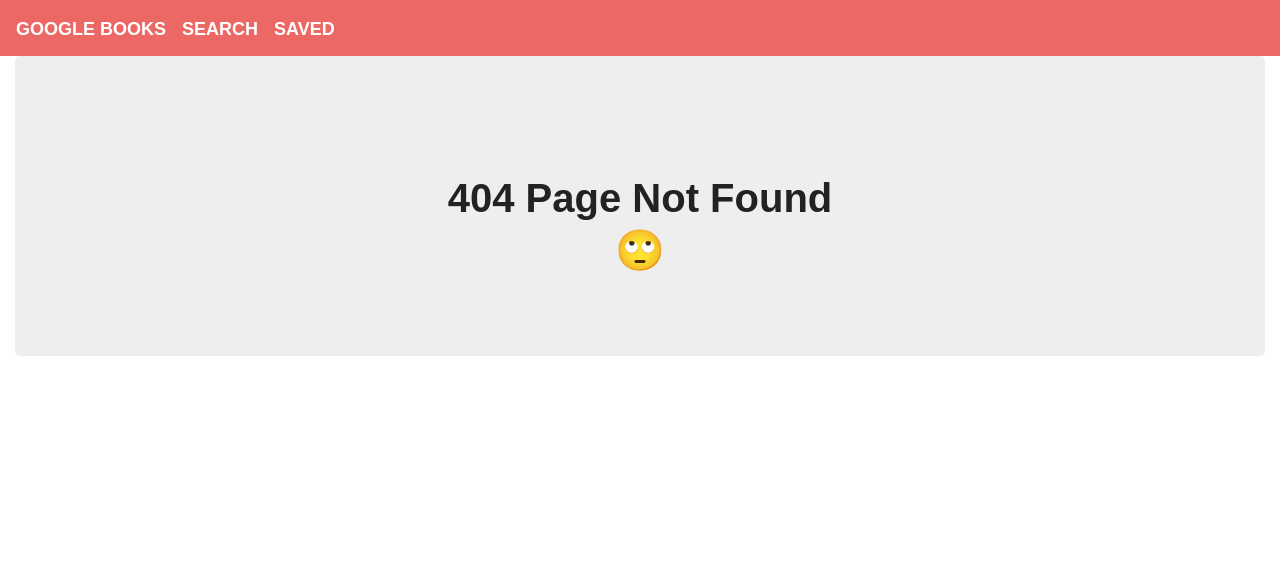
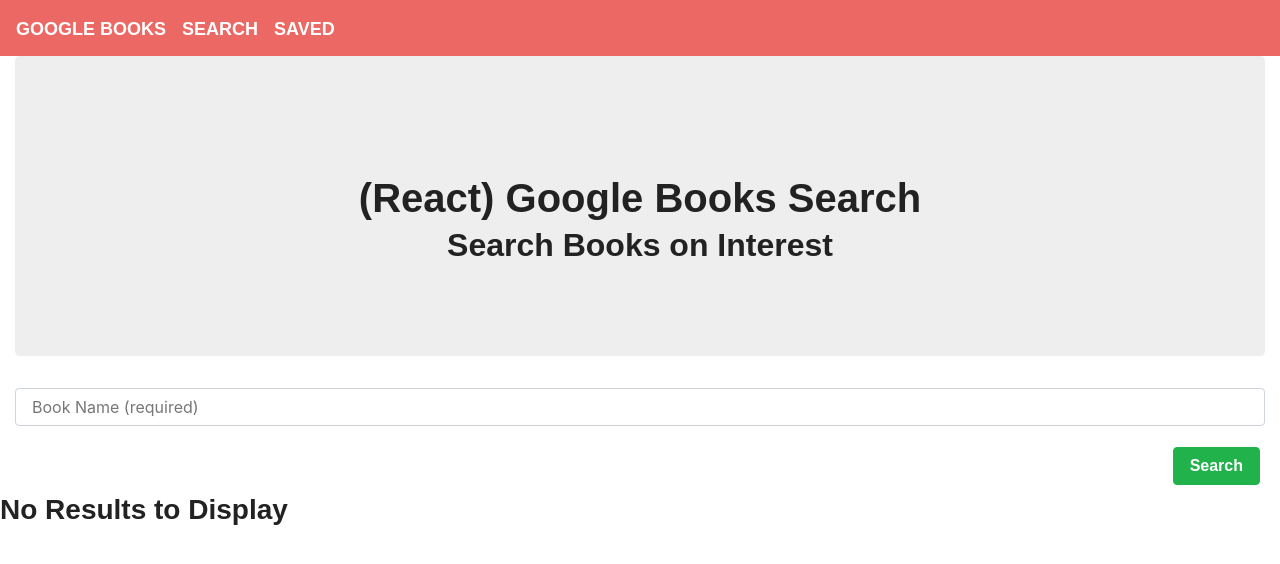
Before and after one commit to shilpipawar/react-googlebook-app, a React (Create React App) app in the folder client/: page /search in a window 1280 px wide. Before the commit this address had no page. Shown: the top 564 px of the page. Built offline with nearby package versions, Linux system fonts and the light colour scheme; a web font is replaced by a local one.

Commit message:
pages added

```diff
--- a/client/src/App.js
+++ b/client/src/App.js
@@ -1,7 +1,8 @@
 import React from "react";
 import { BrowserRouter as Router, Route, Switch } from "react-router-dom";
 import Books from "./pages/Books";
-import Detail from "./pages/Detail";
+import Save from "./pages/Save";
+import Search from "./pages/Search";
 import NoMatch from "./pages/NoMatch";
 import Nav from "./components/Nav";
 
@@ -13,7 +14,8 @@
         <Switch>
           <Route exact path="/" component={Books} />
           <Route exact path="/books" component={Books} />
-          <Route exact path="/books/:id" component={Detail} />
+          <Route exact path="/save" component={Save} />
+          <Route exact path="/search" component={Search} />
           <Route component={NoMatch} />
         </Switch>
       </div>
--- a/client/src/components/List/index.js
+++ b/client/src/components/List/index.js
@@ -1,7 +1,7 @@
 import React from "react";
 import Thumbnail from "../Thumbnail";
 import { Container, Row, Col } from "../Grid";
-import DelBtn from "../DeleteBtn";
+import DeleteBtn from "../DeleteBtn";
 import Button from "../Button"
 import "./style.css";
 
@@ -30,14 +30,18 @@
     <li className="list-group-item">
       <Container>
         <Row>
-          <Col size="xs-8 sm-9">
+          <Col size="xs-8 sm-6">
+
           </Col>
-          <Col size="xs-4 sm-2">
+          <Col size="xs-4 sm-4">
             <Btn>
               Save
               </Btn>
               <Btn>
               View
+              </Btn>
+              <Btn>
+              Delete
               </Btn>
           </Col>
         </Row>
--- a/client/src/components/Nav/index.js
+++ b/client/src/components/Nav/index.js
@@ -6,10 +6,10 @@
       <a className="navbar-brand" href="/">
         Google Books
       </a>
-      <a className="navbar-brand" href="/">
+      <a className="navbar-brand" href="/search">
         Search
       </a>
-      <a className="navbar-brand" href="/">
+      <a className="navbar-brand" href="/save">
         Saved
       </a>
     </nav>
--- a/client/src/components/NewSearch/index.js
+++ b/client/src/components/NewSearch/index.js
@@ -27,11 +27,12 @@
 }
 
 function parseJSON(response) {
-  const obj = response.json();
-  //let jsonStr = JSON.stringify(obj);
-  let arr = Object.keys(obj).map((key) => [key, obj[key]]);
-  console.log(obj);
-  return arr;
+  //
+  return response =>
+      response.data.results.map(book => ({
+        name: '${book.items[0].volumeInfo.title}'
+
+      }))
 }
 
 const NewSearch = { search };
--- a/client/src/pages/Books.js
+++ b/client/src/pages/Books.js
@@ -1,12 +1,10 @@
 import React, { Component } from "react";
-import DeleteBtn from "../components/DeleteBtn";
 import Jumbotron from "../components/Jumbotron";
 import API from "../utils/API";
 import { Col, Row, Container } from "../components/Grid";
 import { List, ListItem } from "../components/List";
 import { Input, TextArea, FormBtn } from "../components/Form";
 import NewSearch from "../components/NewSearch";
-import Button from "../components/Button";
 
 class Books extends Component {
   state = {
@@ -84,8 +82,7 @@
 
       NewSearch.search(value, (books) => {
         this.setState({
-          //books: books
-          books: books.slice(0, 20),
+          books: books
         });
         // for (let i = 0; i < 5; i++) {
         //   const bookImage = books.items[i].volumeInfo.imageLinks.smallThumbnail;
--- a/client/src/pages/Save.js
+++ b/client/src/pages/Save.js
@@ -1,51 +1,75 @@
 import React, { Component } from "react";
-import { Link } from "react-router-dom";
-import { Col, Row, Container } from "../components/Grid";
 import Jumbotron from "../components/Jumbotron";
 import API from "../utils/API";
+import { Col, Row, Container } from "../components/Grid";
+import { List, ListItem } from "../components/List";
 
-class Detail extends Component {
+class Save extends Component {
   state = {
-    book: {}
+    books: [],
+    title: "",
+    author: "",
+    description: "",
+    image: "",
+    link: "",
+    showRemoveIcon: false,
+    searchValue: '',
   };
-  // When this component mounts, grab the book with the _id of this.props.match.params.id
-  // e.g. localhost:3000/books/599dcb67f0f16317844583fc
+
   componentDidMount() {
-    API.getBook(this.props.match.params.id)
-      .then(res => this.setState({ book: res.data }))
+    this.loadBooks();
+  }
+
+  loadBooks = () => {
+    API.getBooks()
+      .then(res =>
+        this.setState({ books: res.data, title: "", author: "", description: "", image: "", link: "" })
+      )
       .catch(err => console.log(err));
-  }
+  };
+
+  deleteBook = id => {
+    API.deleteBook(id)
+      .then(res => this.loadBooks())
+      .catch(err => console.log(err));
+  };
+
+  handleInputChange = event => {
+    const { name, value } = event.target;
+    this.setState({
+      [name]: value
+    });
+  };
 
   render() {
     return (
       <Container fluid>
+        <Jumbotron>
+          <h1>(React) Google Books Search</h1>
+          <h2>Search for Save Books of Interest</h2>
+        </Jumbotron>
         <Row>
-          <Col size="md-12">
-            <Jumbotron>
-              <h1>
-                {this.state.book.title} by {this.state.book.author}
-              </h1>
-            </Jumbotron>
-          </Col>
-        </Row>
-        <Row>
-          <Col size="md-10 md-offset-1">
-            <article>
-              <h1>Synopsis</h1>
-              <p>
-                {this.state.book.synopsis}
-              </p>
-            </article>
-          </Col>
-        </Row>
-        <Row>
-          <Col size="md-2">
-            <Link to="/">← Back to Authors</Link>
-          </Col>
+          {this.state.books.length ? (
+            <List>
+                  {this.state.books.map(book => {
+                    return (
+                      <ListItem
+                        key={book.title}
+                        title={book.title}
+                        href={book.link}
+                        ingredients={book.description}
+                        thumbnail={book.image}
+                      />
+                    );
+                  })}
+            </List>
+          ) : (
+              <h3>No Results to Display</h3>
+            )}
         </Row>
       </Container>
     );
   }
 }
 
-export default Detail;
+export default Save;
--- a/client/src/pages/Search.js
+++ b/client/src/pages/Search.js
@@ -1,51 +1,108 @@
 import React, { Component } from "react";
-import { Link } from "react-router-dom";
-import { Col, Row, Container } from "../components/Grid";
 import Jumbotron from "../components/Jumbotron";
 import API from "../utils/API";
+import { Col, Row, Container } from "../components/Grid";
+import { List, ListItem } from "../components/List";
+import { Input, TextArea, FormBtn } from "../components/Form";
+import NewSearch from "../components/NewSearch";
 
-class Detail extends Component {
+class Search extends Component {
   state = {
-    book: {}
+    books: [],
+    title: "",
+    author: "",
+    description: "",
+    image: "",
+    link: "",
+    showRemoveIcon: false,
+    searchValue: '',
   };
-  // When this component mounts, grab the book with the _id of this.props.match.params.id
-  // e.g. localhost:3000/books/599dcb67f0f16317844583fc
-  componentDidMount() {
-    API.getBook(this.props.match.params.id)
-      .then(res => this.setState({ book: res.data }))
-      .catch(err => console.log(err));
-  }
+
+  handleInputChange = event => {
+    const { name, value } = event.target;
+    this.setState({
+      [name]: value
+    });
+  };
+
+  // Search Book on Goolge API////
+
+  ////////////////////////////////
+  handleBookSearch = e => {
+    e.preventDefault();
+    console.log(e.target.value);
+
+    let value = e.target.value;
+    this.setState({
+      searchValue: value,
+      [e.target.name]: e.target.value,
+    });
+
+    if (value === '') {
+      this.setState({
+        books: [],
+        showRemoveIcon: false,
+      });
+    } else {
+      this.setState({
+        showRemoveIcon: true,
+      });
+
+      NewSearch.search(value, (books) => {
+        this.setState({
+          books: books
+        });
+      });
+    }
+  };
 
   render() {
     return (
       <Container fluid>
+        <Jumbotron>
+          <h1>(React) Google Books Search</h1>
+          <h2>Search Books on Interest</h2>
+        </Jumbotron>
         <Row>
-          <Col size="md-12">
-            <Jumbotron>
-              <h1>
-                {this.state.book.title} by {this.state.book.author}
-              </h1>
-            </Jumbotron>
+          <Col size="md">
+            <form>
+              <Input
+                value={this.state.searchValue}
+                onChange={this.handleInputChange}
+                name="searchValue"
+                placeholder="Book Name (required)"
+              />
+              <FormBtn
+                value={this.state.searchValue}
+                onClick={this.handleBookSearch}
+              >
+                Search
+              </FormBtn>
+            </form>
           </Col>
         </Row>
         <Row>
-          <Col size="md-10 md-offset-1">
-            <article>
-              <h1>Synopsis</h1>
-              <p>
-                {this.state.book.synopsis}
-              </p>
-            </article>
-          </Col>
-        </Row>
-        <Row>
-          <Col size="md-2">
-            <Link to="/">← Back to Authors</Link>
-          </Col>
+          {this.state.books.length ? (
+            <List>
+                  {this.state.books.map(book => {
+                    return (
+                      <ListItem
+                        key={book.title}
+                        title={book.title}
+                        href={book.link}
+                        ingredients={book.description}
+                        thumbnail={book.image}
+                      />
+                    );
+                  })}
+            </List>
+          ) : (
+              <h3>No Results to Display</h3>
+            )}
         </Row>
       </Container>
     );
   }
 }
 
-export default Detail;
+export default Search;
```
